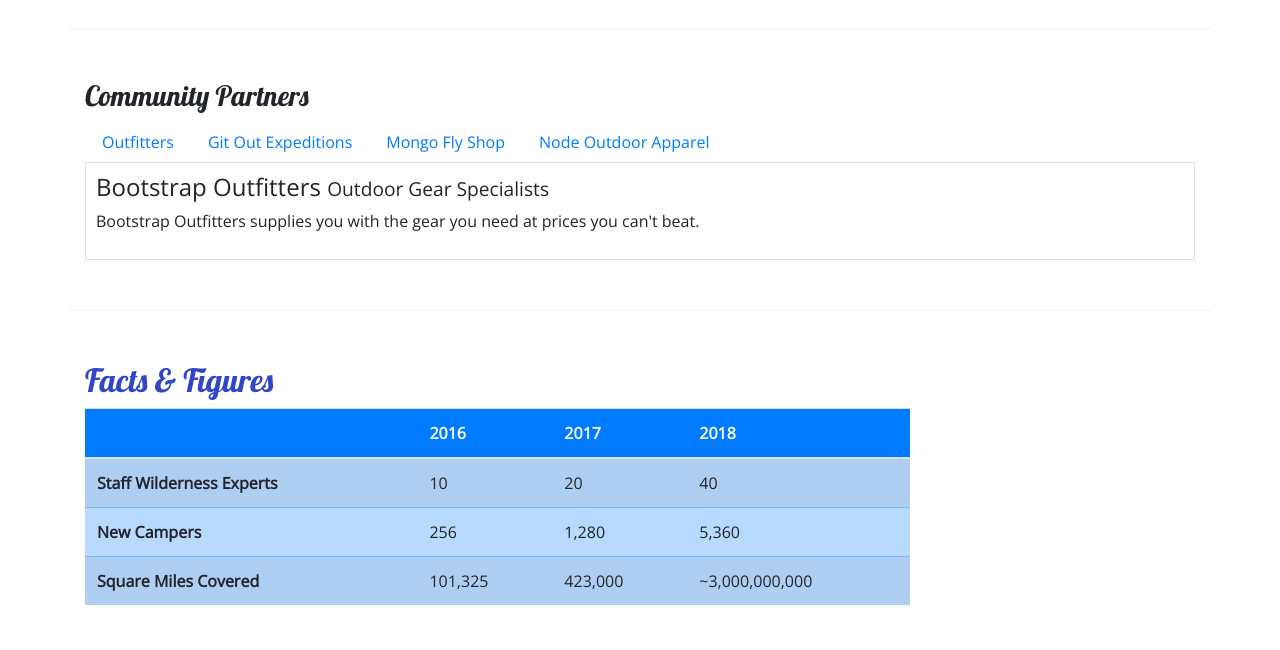
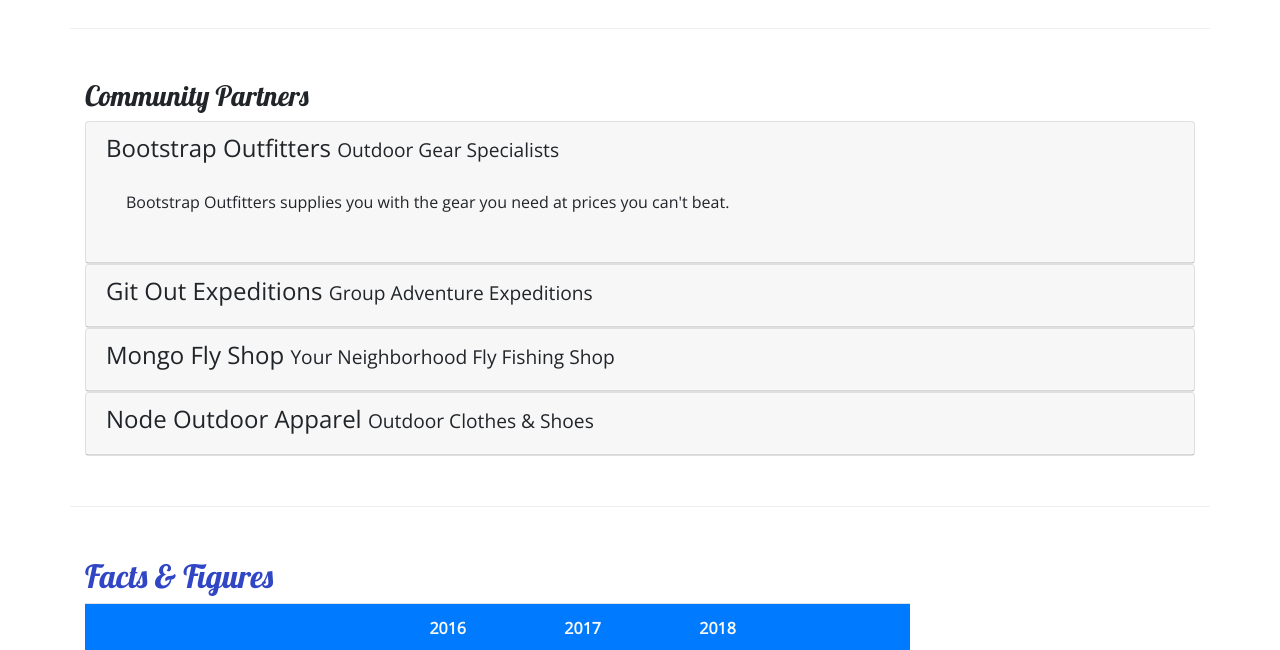
Before and after one commit to u591155/nucampsite, a website: page aboutus.html in a window 1280 px wide. Shown: the part 800-1450 px from the top of the page. Drawn offline with nearby package versions, Linux system fonts and the light colour scheme.

Commit message:
week3 Accordions

```diff
--- a/aboutus.html
+++ b/aboutus.html
@@ -104,28 +104,62 @@
         <div class="row row-content">
             <div class="col">
                 <h3>Community Partners</h3>
-                <ul class="nav nav-tabs">
-                    <li class="nav-item"><a class="nav-link" href="#bootstrap" role="tab" data-toggle="tab">Outfitters</a></li>
-                    <li class="nav-item"><a class="nav-link" href="#git" role="tab" data-toggle="tab">Git Out Expeditions</a></li>
-                    <li class="nav-item"><a class="nav-link" href="#mongo" role="tab" data-toggle="tab">Mongo Fly Shop</a></li>
-                    <li class="nav-item"><a class="nav-link" href="#node" role="tab" data-toggle="tab">Node Outdoor Apparel</a></li>
-                </ul>
-                <div class="tab-content">
-                    <div role="tabpanel" class="tab-pane fade show active" id="bootstrap">
-                        <h4>Bootstrap Outfitters <small>Outdoor Gear Specialists</small></h4>
-                        <p class="d-none d-sm-block">Bootstrap Outfitters supplies you with the gear you need at prices you can't beat.</p>
+                <div id="accordion">
+                    <div class="card">
+                        <div role="tab" class="card-header">
+                            <h4>
+                                <a data-toggle="collapse" data-target="#bootstrap">
+                                    Bootstrap Outfitters <small>Outdoor Gear Specialists</small>
+                                </a>
+                            </h4>
+                            <div class="collapse show" id="bootstrap" data-parent="#accordion">
+                                <div class="card-body">
+                                    <p class="d-none d-sm-block">Bootstrap Outfitters supplies you with the gear you need at prices you can't beat.</p>
+                                </div>
+                            </div>
+                        </div>
                     </div>
-                    <div role="tabpanel" class="tab-pane fade" id="git">
-                        <h4>Git Out Expeditions <small>Group Adventure Expeditions</small></h4>
-                        <p class="d-none d-sm-block">Join Git Out Expeditions to explore new horizons with a group of other adventurers!</p>
+                    <div class="card">
+                        <div role="tab" class="card-header">
+                            <h4>
+                                <a class="collapsed" data-toggle="collapse" data-target="#git">
+                                    Git Out Expeditions <small>Group Adventure Expeditions</small>
+                                </a>
+                            </h4>
+                            <div class="collapse" id="git" data-parent="#accordion">
+                                <div class="card-body">
+                                    <p class="d-none d-sm-block">Join Git Out Expeditions to explore new horizons with a group of other adventurers!</p>
+                               </div>
+                            </div>
+                        </div>
                     </div>
-                    <div role="tabpanel" class="tab-pane fade" id="mongo">
-                        <h4>Mongo Fly Shop <small>Your Neighborhood Fly Fishing Shop.</small></h4>
-                        <p class="d-none d-sm-block">Need a new fishing pole, a tacklebox, or flies of all kinds? Stop by Mongo Fly Shop.</p>
+                    <div class="card">
+                        <div role="tab" class="card-header">
+                            <h4>
+                                <a class="collapsed" data-toggle="collapse" data-target="#mongo">
+                                    Mongo Fly Shop <small>Your Neighborhood Fly Fishing Shop</small>
+                                </a>
+                            </h4>
+                            <div class="collapse" id="mongo" data-parent="#accordion">
+                                <div class="card-body">
+                                    <p class="d-none d-sm-block">Need a new fishing pole, a tacklebox, or flies of all kinds? Stop by Mongo Fly Shop.</p>
+                                </div>
+                            </div>
+                        </div>
                     </div>
-                    <div role="tabpanel" class="tab-pane fade" id="node">
-                        <h4>Node Outdoor Apparel <small>Outdoor Clothes & Shoes</small></h4>
-                        <p class="d-none d-sm-block">From polar fleeces to swimsuits, hiking boots to waders, a visit to Node will be sure to get you covered.</p>
+                    <div class="card">
+                        <div role="tab" class="card-header">
+                            <h4>
+                                <a class="collapsed" data-toggle="collapse" data-target="#node">
+                                    Node Outdoor Apparel <small>Outdoor Clothes & Shoes</small>
+                                </a>
+                            </h4>
+                            <div class="collapse" id="node" data-parent="#accordion">
+                                <div class="card-body">
+                                    <p class="d-none d-sm-block">From polar fleeces to swimsuits, hiking boots to waders, a visit to Node will be sure to get you covered.</p>
+                                </div>
+                            </div>
+                        </div>
                     </div>
                 </div>
             </div>
--- a/css/styles.css
+++ b/css/styles.css
@@ -36,11 +36,3 @@ header h2 {
 .navbar{
     background-color: #901CAD;
 }
-
-.tab-content{
-    border: 1px solid #ddd;
-    border-top: none;
-    padding: 10px;
-
-
-}
```
